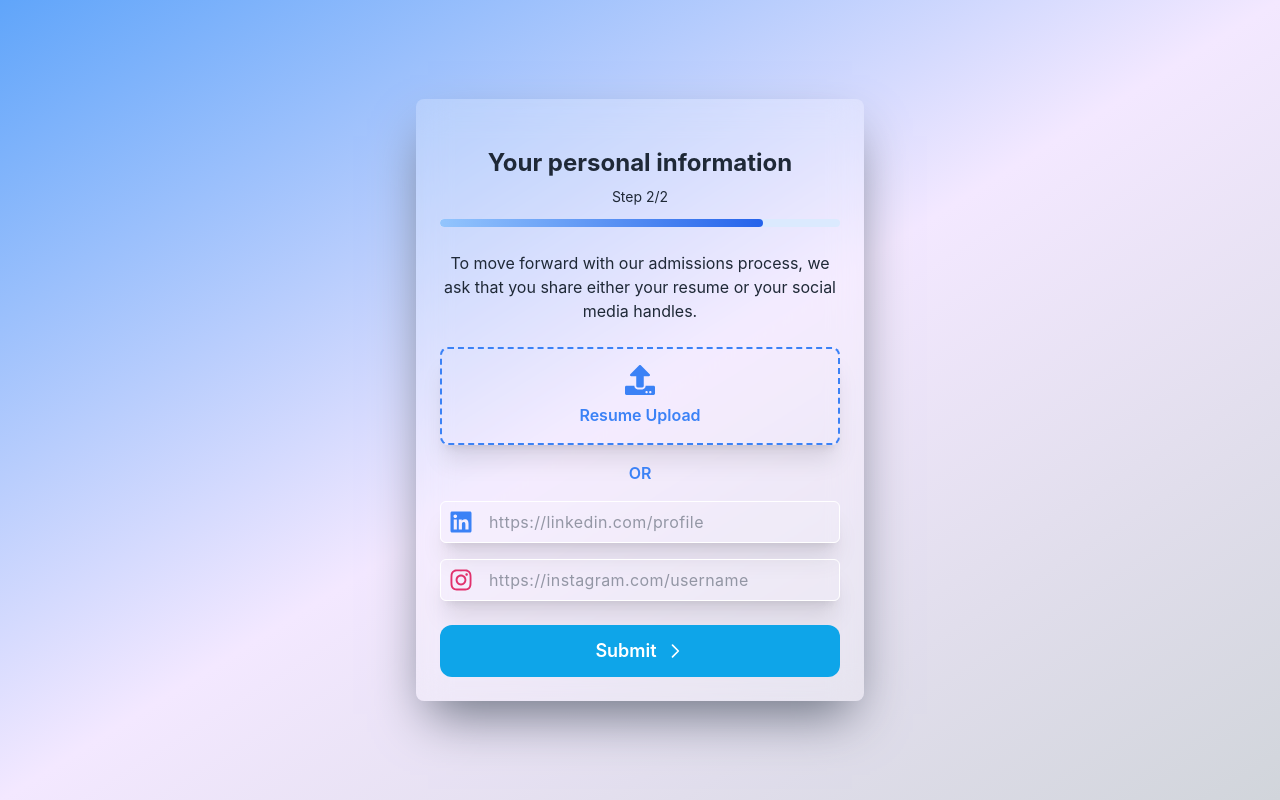
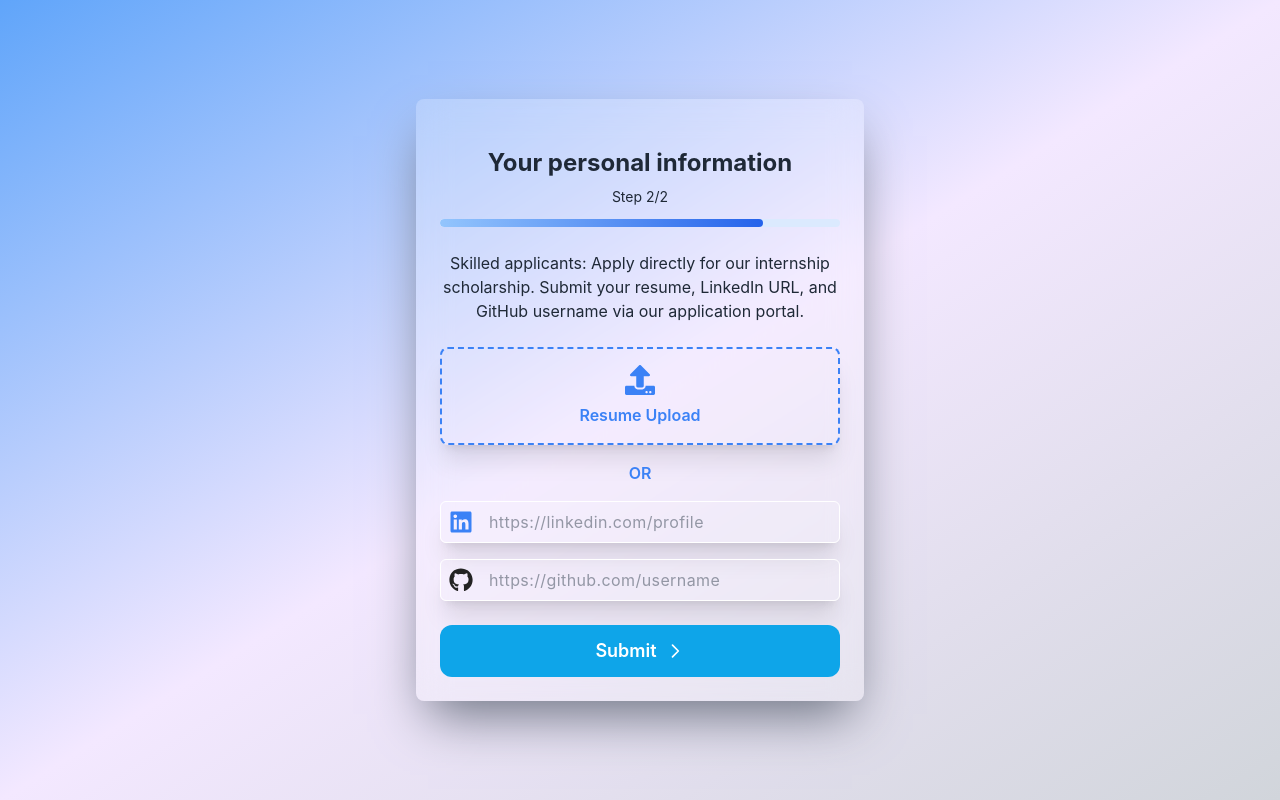
Before and after one commit to Skillon-x/Skillonx-website, a React (Vite) app in the folder comingsoon/: page /ResumePage/online in a window 1280 px wide. Built offline with nearby package versions, Linux system fonts and the light colour scheme.

Commit message:
fixed now

```diff
--- a/comingsoon/src/components/offline/ResumePageOff.jsx
+++ b/comingsoon/src/components/offline/ResumePageOff.jsx
@@ -1,5 +1,5 @@
 import React, { useState } from 'react';
-import { FaLinkedin, FaInstagram, FaUpload } from 'react-icons/fa';
+import { FaLinkedin, FaUpload,FaGithub } from 'react-icons/fa';
 import { TailSpin } from 'react-loader-spinner';
 import { Link, useLocation, useNavigate } from 'react-router-dom';
 import axios from 'axios'; // To send the data to the backend
@@ -98,7 +98,7 @@ export default function ResumePage() {
         </div>
 
         <p className="text-gray-800 text-center">
-          To move forward with our admissions process, we ask that you share either your resume or your social media handles.
+        Skilled applicants: Apply directly for our internship scholarship. Submit your resume, LinkedIn URL, and GitHub username via our application portal.
         </p>
 
         {errorMessage && (
@@ -168,11 +168,11 @@ export default function ResumePage() {
             </div>
             <div className="flex items-center border border-white shadow-xl rounded-md overflow-hidden bg-white bg-opacity-10">
               <span className="p-2">
-                <FaInstagram className="text-[#E1306C] w-6 h-6" />
+                <FaGithub className="text-[#232323] w-6 h-6" />
               </span>
               <input
                 type="url"
-                placeholder="https://instagram.com/username"
+                placeholder="https://github.com/username"
                 className="flex-grow p-2 outline-none bg-transparent text-gray-600 tracking-wide placeholder-gray-500 placeholder-opacity-70"
                 value={instagramUrl}
                 onChange={(e) => setInstagramUrl(e.target.value)}
--- a/comingsoon/src/components/offline/SurveyFormOff.jsx
+++ b/comingsoon/src/components/offline/SurveyFormOff.jsx
@@ -1,5 +1,5 @@
 import React, { useState } from 'react';
-import { useNavigate,useLocation} from 'react-router-dom';
+import { useNavigate, useLocation } from 'react-router-dom';
 import DatePicker from 'react-datepicker';
 import "react-datepicker/dist/react-datepicker.css";
 import logoImage from '../../assets/Logo/primaryLogo.png';
@@ -23,31 +23,26 @@ export default function SurveyFormOff() {
   const navigate = useNavigate();
   const location = useLocation();
 
-  // Extract referral code from state instead of URL
-  // const referralCode = location.state?.referralCode;
-  // console.log(referralCode)
-
   const formFields = [
     { name: 'firstName', label: 'First Name', icon: FaUser, placeholder: 'John' },
     { name: 'lastName', label: 'Last Name', icon: FaUser, placeholder: 'Doe' },
     { name: 'email', label: 'Email', icon: FaEnvelope, placeholder: 'you@example.com', type: 'email' },
-    { name: 'education', label: 'Current Education', icon: FaBook, placeholder: "e.g: Bachelor's in Computer Science" },
-    { name: 'address', label: 'Address', icon: FaHome, placeholder: '123 Main St, City, Country' },
+    { name: 'education', label: 'Current Education (Optional)', icon: FaBook, placeholder: "e.g: Bachelor's in Computer Science" },
+    { name: 'address', label: 'Address (Optional)', icon: FaHome, placeholder: '123 Main St, City, Country' },
     { name: 'phone', label: 'Phone Number', icon: FaPhone, placeholder: '+91 (555) 123-4567', type: 'tel' }
   ];
 
   const validateForm = () => {
     const errors = {};
 
-    formFields.forEach(field => {
-      if (!formData[field.name]) {
-        errors[field.name] = `${field.label} is required`;
+    // Only validate required fields
+    ['firstName', 'lastName', 'email', 'phone'].forEach(field => {
+      if (!formData[field]) {
+        errors[field] = `${formFields.find(f => f.name === field).label} is required`;
       }
     });
 
-    if (!dob) {
-      errors.dob = 'Date of Birth is required';
-    }
+
 
     if (isStudent === null) {
       errors.isStudent = 'Please select if you are a student';
@@ -60,11 +55,8 @@ export default function SurveyFormOff() {
 
   const handleSubmit = async (e) => {
     e.preventDefault();
-    let userData = {...formData, dob, isStudent}
-    let devUrl = "http://localhost:5000"
-    let prodUrl = "https://skillonx-website.onrender.com"
+    let userData = { ...formData, dob, isStudent };
     if (validateForm()) {
-
       try {
         const response = await fetch("https://skillonx-website.onrender.com/api/offline", {
           method: 'POST',
@@ -75,9 +67,8 @@ export default function SurveyFormOff() {
         });
         const result = await response.json();
         console.log(result);
-        console.log(response);
         if (response.ok) {
-          navigate('/ResumePage/offline',{ state: { email: formData.email } });
+          navigate('/ResumePage/offline', { state: { email: formData.email } });
         }
       } catch (e) {
         console.log(e);
@@ -158,7 +149,7 @@ export default function SurveyFormOff() {
             ))}
 
             <div>
-              <label htmlFor="dob" className="block text-sm font-medium text-gray-700 mb-1">Date of Birth</label>
+              <label htmlFor="dob" className="block text-sm font-medium text-gray-700 mb-1">Date of Birth (Optional)</label>
               <div className="relative rounded-md shadow-sm">
                 <div className="absolute inset-y-0 left-0 pl-3 flex items-center pointer-events-none">
                   <FaCalendarAlt className="h-5 w-5 text-gray-600" />
@@ -184,18 +175,14 @@ export default function SurveyFormOff() {
                 <button
                   type="button"
                   onClick={() => setIsStudent(true)}
-                  className={`flex-1 py-2 px-4 rounded-md text-sm font-medium ${
-                    isStudent === true ? 'bg-blue-500 text-white' : 'bg-white  text-gray-700 hover:scale-95'
-                  } transition-colors duration-200`}
+                  className={`flex-1 py-2 px-4 rounded-md text-sm font-medium ${isStudent === true ? 'bg-blue-500 text-white' : 'bg-white  text-gray-700 hover:scale-95'} transition-colors duration-200`}
                 >
                   Yes
                 </button>
                 <button
                   type="button"
                   onClick={() => setIsStudent(false)}
-                  className={`flex-1 py-2 px-4 rounded-md text-sm font-medium ${
-                    isStudent === false ? 'bg-blue-500 text-white' : 'bg-white text-gray-700 hover:scale-95'
-                  } transition-colors duration-200`}
+                  className={`flex-1 py-2 px-4 rounded-md text-sm font-medium ${isStudent === false ? 'bg-blue-500 text-white' : 'bg-white text-gray-700 hover:scale-95'} transition-colors duration-200`}
                 >
                   No
                 </button>
@@ -205,13 +192,7 @@ export default function SurveyFormOff() {
 
             <button
               type="submit"
-              className="w-full text-white py-3 px-6 rounded-xl
-                         text-lg font-semibold
-                         transition-all duration-300 ease-in-out
-                         hover:shadow-lg hover:-translate-y-0.5
-                         active:translate-y-0 active:shadow-md
-                         flex items-center justify-center
-                         relative overflow-hidden group"
+              className="w-full text-white py-3 px-6 rounded-xl text-lg font-semibold transition-all duration-300 ease-in-out hover:shadow-lg hover:-translate-y-0.5 active:translate-y-0 active:shadow-md flex items-center justify-center relative overflow-hidden group"
               onMouseEnter={() => setIsHovered(true)}
               onMouseLeave={() => setIsHovered(false)}
             >
--- a/comingsoon/src/components/online/ResumePageOn.jsx
+++ b/comingsoon/src/components/online/ResumePageOn.jsx
@@ -1,5 +1,5 @@
 import React, { useState } from 'react';
-import { FaLinkedin, FaInstagram, FaUpload } from 'react-icons/fa';
+import { FaLinkedin, FaGithub, FaUpload } from 'react-icons/fa';
 import { TailSpin } from 'react-loader-spinner';
 import { Link, useLocation, useNavigate } from 'react-router-dom';
 import axios from 'axios'; // To send the data to the backend
@@ -99,7 +99,8 @@ export default function ResumePage() {
         </div>
 
         <p className="text-gray-800 text-center">
-          To move forward with our admissions process, we ask that you share either your resume or your social media handles.
+        Skilled applicants: Apply directly for our internship scholarship. Submit your resume, LinkedIn URL, and GitHub username via our application portal.
+
         </p>
 
         {errorMessage && (
@@ -169,11 +170,11 @@ export default function ResumePage() {
             </div>
             <div className="flex items-center border border-white shadow-xl rounded-md overflow-hidden bg-white bg-opacity-10">
               <span className="p-2">
-                <FaInstagram className="text-[#E1306C] w-6 h-6" />
+                <FaGithub className="text-[#232323] w-6 h-6" />
               </span>
               <input
                 type="url"
-                placeholder="https://instagram.com/username"
+                placeholder="https://github.com/username"
                 className="flex-grow p-2 outline-none bg-transparent text-gray-600 tracking-wide placeholder-gray-500 placeholder-opacity-70"
                 value={instagramUrl}
                 onChange={(e) => setInstagramUrl(e.target.value)}
--- a/comingsoon/src/components/online/SurveyFormOn.jsx
+++ b/comingsoon/src/components/online/SurveyFormOn.jsx
@@ -1,5 +1,5 @@
 import React, { useState } from 'react';
-import { useNavigate,useLocation} from 'react-router-dom';
+import { useNavigate, useLocation } from 'react-router-dom';
 import DatePicker from 'react-datepicker';
 import "react-datepicker/dist/react-datepicker.css";
 import logoImage from '../../assets/Logo/primaryLogo.png';
@@ -30,23 +30,23 @@ export default function SurveyFormOn() {
     { name: 'firstName', label: 'First Name', icon: FaUser, placeholder: 'John' },
     { name: 'lastName', label: 'Last Name', icon: FaUser, placeholder: 'Doe' },
     { name: 'email', label: 'Email', icon: FaEnvelope, placeholder: 'you@example.com', type: 'email' },
-    { name: 'education', label: 'Current Education', icon: FaBook, placeholder: "e.g: Bachelor's in Computer Science" },
-    { name: 'address', label: 'Address', icon: FaHome, placeholder: '123 Main St, City, Country' },
+    { name: 'education', label: 'Current Education (Optional)', icon: FaBook, placeholder: "e.g: Bachelor's in Computer Science" },
+    { name: 'address', label: 'Address (Optional)', icon: FaHome, placeholder: '123 Main St, City, Country' },
     { name: 'phone', label: 'Phone Number', icon: FaPhone, placeholder: '+91 (555) 123-4567', type: 'tel' }
   ];
 
   const validateForm = () => {
     const errors = {};
 
+    // Validate only required fields
     formFields.forEach(field => {
-      if (!formData[field.name]) {
-        errors[field.name] = `${field.label} is required`;
+      if (!formData[field.name] && field.name !== 'education' && field.name !== 'address') {
+        errors[field.name] = `${field.label.replace(' (Optional)', '')} is required`;
       }
     });
 
-    if (!dob) {
-      errors.dob = 'Date of Birth is required';
-    }
+    // Validate Date of Birth only if it's not selected
+
 
     if (isStudent === null) {
       errors.isStudent = 'Please select if you are a student';
@@ -59,9 +59,10 @@ export default function SurveyFormOn() {
 
   const handleSubmit = async (e) => {
     e.preventDefault();
-    let userData = {...formData, dob, isStudent,referralCode}
-    let devUrl = "http://localhost:5000"
-    let prodUrl = "https://skillonx-website.onrender.com"
+    let userData = { ...formData, dob, isStudent, referralCode };
+    let devUrl = "http://localhost:5000";
+    let prodUrl = "https://skillonx-website.onrender.com";
+
     if (validateForm()) {
       try {
         const response = await fetch("https://skillonx-website.onrender.com/api/online", {
@@ -73,7 +74,7 @@ export default function SurveyFormOn() {
         });
         console.log(response);
         if (response.ok) {
-          navigate('/ResumePage/online',{ state: { email: formData.email } });
+          navigate('/ResumePage/online', { state: { email: formData.email } });
         }
       } catch (e) {
         console.log(e);
@@ -154,7 +155,7 @@ export default function SurveyFormOn() {
             ))}
 
             <div>
-              <label htmlFor="dob" className="block text-sm font-medium text-gray-700 mb-1">Date of Birth</label>
+              <label htmlFor="dob" className="block text-sm font-medium text-gray-700 mb-1">Date of Birth (Optional)</label>
               <div className="relative rounded-md shadow-sm">
                 <div className="absolute inset-y-0 left-0 pl-3 flex items-center pointer-events-none">
                   <FaCalendarAlt className="h-5 w-5 text-gray-600" />
```
